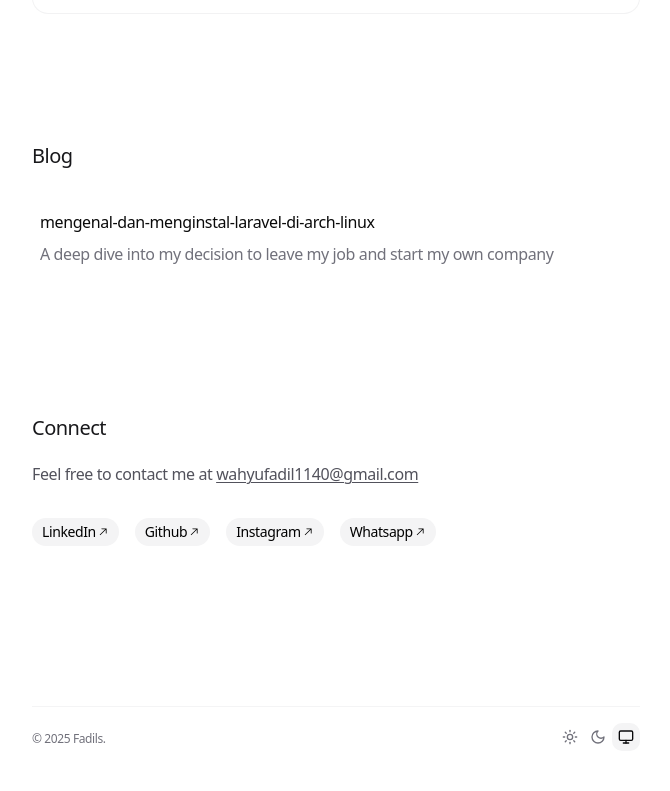
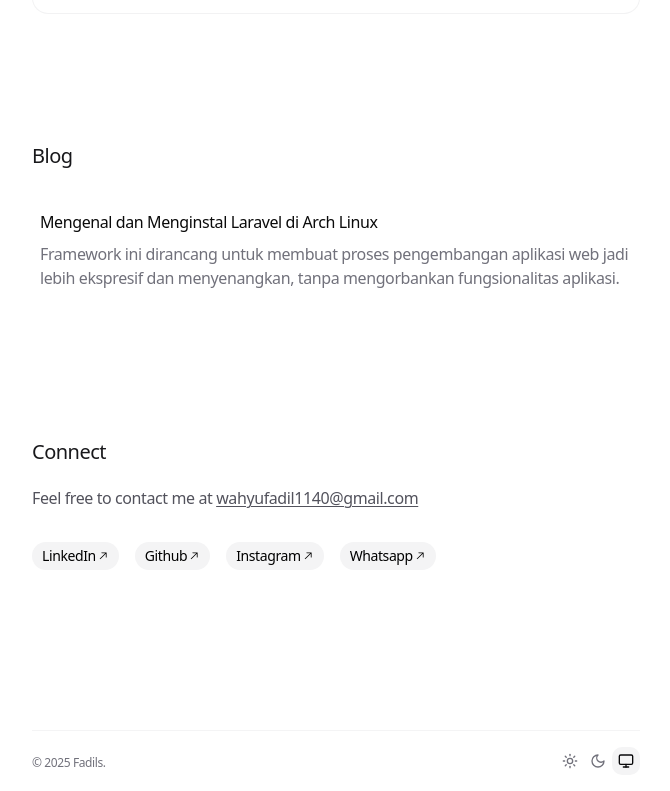
Before and after one commit to fadilsflow/fadils.xyz, a Next.js app: page / in a window 1280 px wide. Shown: the part 1476-2267 px from the top of the page, without its empty margins (304-974 px from the left). Before the commit the page ends 2243 px from the top, so only its background shows below. Built offline with nearby package versions, Linux system fonts and the light colour scheme.

Commit message:
udpate the blog title and desc

```diff
--- a/app/blog/(content)/mengenal-dan-menginstal-laravel-di-arch-linux/page.mdx
+++ b/app/blog/(content)/mengenal-dan-menginstal-laravel-di-arch-linux/page.mdx
@@ -5,7 +5,7 @@
 />
 # Mengenal dan Menginstal Laravel di Arch Linux
 
-Hai, *Arch users*! 🐧 Kalau kamu berselancar di dunia pengembangan web, pasti sudah nggak asing lagi dengan nama Laravel. Framework PHP yang satu ini memang lagi naik daun banget dan jadi pilihan banyak developer untuk bikin aplikasi web yang keren dan powerful. Nah, buat kamu yang pakai Arch Linux dan pengen mulai ngulik Laravel, artikel ini bakal jadi teman perjalananmu.
+Hai, Kalau kamu berselancar di dunia pengembangan web, pasti sudah nggak asing lagi dengan nama Laravel. Framework PHP yang satu ini memang lagi naik daun banget dan jadi pilihan banyak developer untuk bikin aplikasi web yang keren dan powerful. Nah, buat kamu yang pakai Arch Linux dan pengen mulai ngulik Laravel, artikel ini bakal jadi teman perjalananmu.
 
 ## Apa Sih Laravel Itu?
 
--- a/app/data.ts
+++ b/app/data.ts
@@ -66,9 +66,9 @@ export const WORK_EXPERIENCE: WorkExperience[] = [
 
 export const BLOG_POSTS: BlogPost[] = [
   {
-    title: 'mengenal-dan-menginstal-laravel-di-arch-linux',
+    title: 'Mengenal dan Menginstal Laravel di Arch Linux',
     description:
-      'A deep dive into my decision to leave my job and start my own company',
+      'Framework ini dirancang untuk membuat proses pengembangan aplikasi web jadi lebih ekspresif dan menyenangkan, tanpa mengorbankan fungsionalitas aplikasi.',
     link: 'blog/mengenal-dan-menginstal-laravel-di-arch-linux',
     uid: 'blog-1',
     date: '2025-3-18',
```
